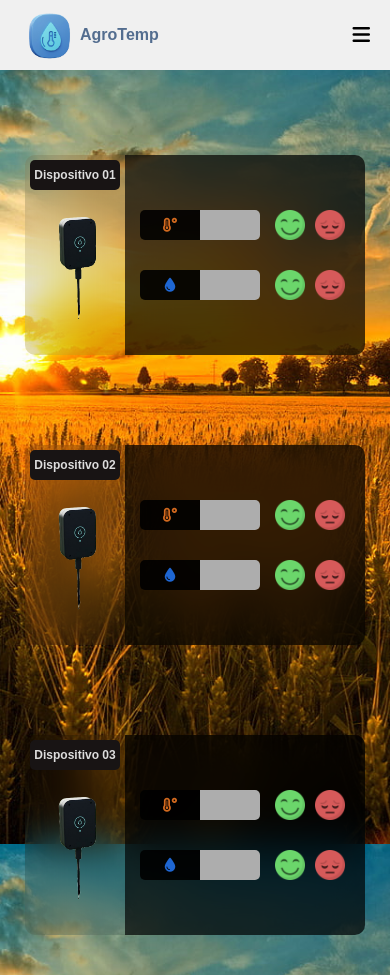
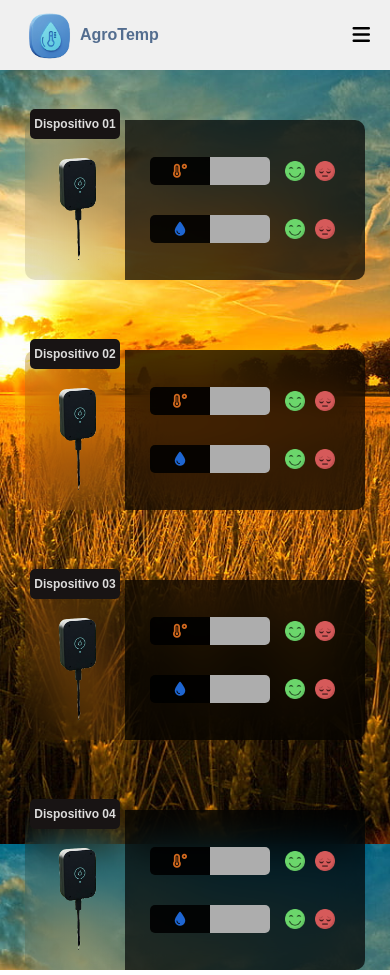
Before and after one commit to PepeSlime/AgroTemp, a website: page frontend/agrotemp.html in a window 390 px wide. Shown: the top 975 px of the page. Drawn offline with Linux system fonts and the light colour scheme.

Commit message:
scroll cell

```diff
--- a/frontend/css/agrotemp.css
+++ b/frontend/css/agrotemp.css
@@ -281,6 +281,10 @@ body{
 }
 
 @media (max-width: 680px) {
+    body {
+        background-size: cover;
+        min-height: 100vh;
+    }
 
     .more a,
     .add-gadget{
@@ -301,7 +305,8 @@ body{
     .main{
         display: flex;
         justify-content: center;
-        gap: 80px;
+        gap: 60px;
+        margin-top: 45px;
     }
 
     .main-gadget{
@@ -309,13 +314,14 @@ body{
     }
 
     .card-gadget{
-        height: 200px;
+        height: 160px;
         width: 240px;
     }
 
     #title-card{
         height: 30px;
         width: 90px;
+        margin-top: -20px;
     }
 
     #title-card h4{
@@ -324,17 +330,19 @@ body{
 
     #gadget{
         width: 100px;
-        height: 200px;
+        height: 160px;
     }
 
     #gadget img{
         width: 70px;
         height: 140px;
+        margin-top: -8px;
     }
 
     #info-temp,
     #info-humidity{
         width: 60px;
+        padding: 7px 0;
     }
 
     .info i,
@@ -350,4 +358,9 @@ body{
     .data-content {
         width: 60px;
     }
+
+    .img-feedback img{
+        width: 20px;
+        height: 20px;
+    }
 }
```
